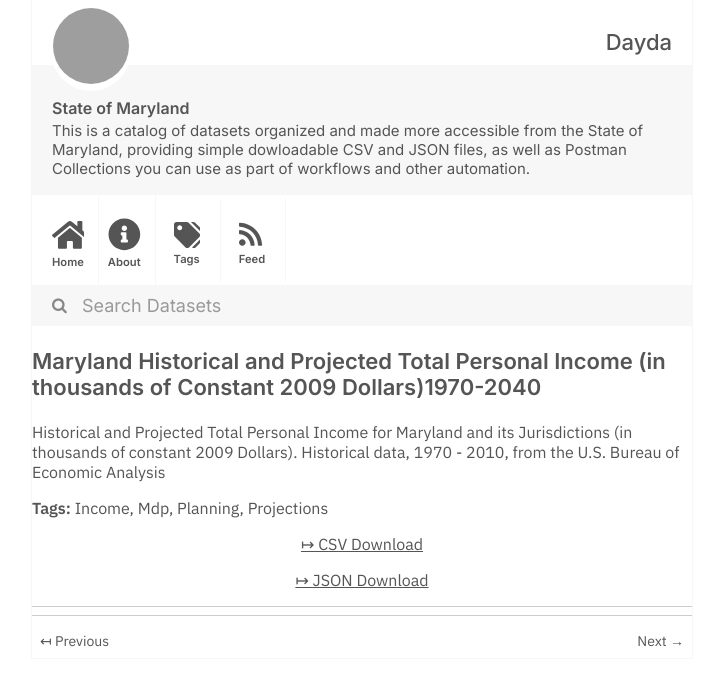
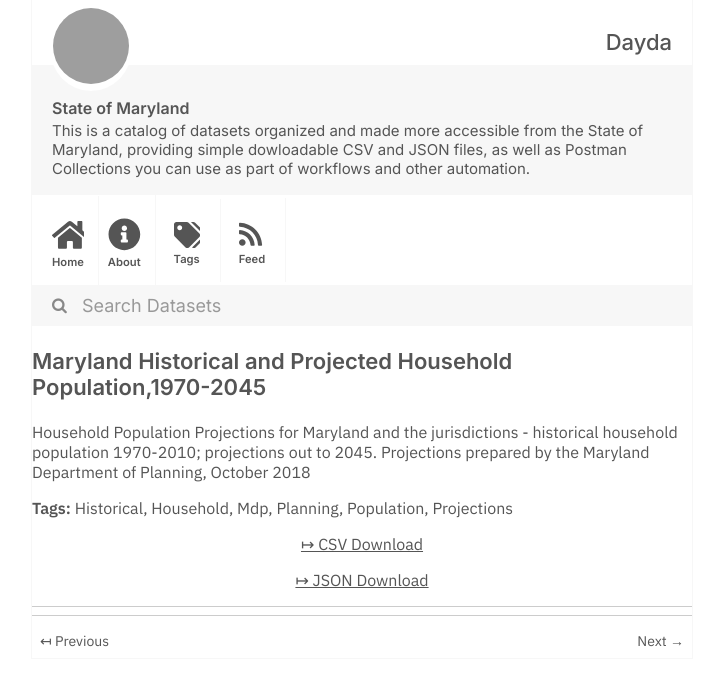
Before and after one commit to dayda-entities/state-of-maryland, a Jekyll site: the page built from _posts/2020-11-10-maryland-historical-and-projec.md, in a window 1280 px wide, cut to the strip 0-686 px from the top of the page. Shown: the whole strip, without its empty margins (278-1001 px from the left). Built offline with Jekyll 4.4.1, drawn with Linux system fonts in a browser that asks for light colours; grey boxes are pictures that could not be loaded.

Commit message:
Publish Data

```diff
--- a/_posts/2020-11-10-maryland-historical-and-projec.md
+++ b/_posts/2020-11-10-maryland-historical-and-projec.md
@@ -1,23 +1,23 @@
 ---
-title: >-
-  Maryland Historical and Projected Total Personal Income (in thousands of
-  Constant 2009 Dollars)1970-2040
-created: '2020-11-10T17:25:54.605372'
-modified: '2020-11-10T17:25:54.605382'
+title: 'Maryland Historical and Projected Household Population,1970-2045'
+created: '2020-11-10T17:24:44.807054'
+modified: '2020-11-10T17:24:44.807064'
 state: active
 type: dataset
 tags:
-  - Income
+  - Historical
+  - Household
   - Mdp
   - Planning
+  - Population
   - Projections
 groups:
   - Local Government
-csv_url: 'https://opendata.maryland.gov/api/views/yu6n-fkf7/rows.csv?accessType=DOWNLOAD'
+csv_url: 'https://opendata.maryland.gov/api/views/fbii-ubkr/rows.csv?accessType=DOWNLOAD'
 json_url: >-
-  https://opendata.maryland.gov/api/views/yu6n-fkf7/rows.json?accessType=DOWNLOAD
+  https://opendata.maryland.gov/api/views/fbii-ubkr/rows.json?accessType=DOWNLOAD
 layout: post
 
 ---
-Historical and Projected Total Personal Income for Maryland and its Jurisdictions (in thousands of constant 2009 Dollars).
-Historical data, 1970 - 2010, from the U.S.  Bureau of Economic Analysis
+Household Population Projections for Maryland and the jurisdictions - historical household population 1970-2010; projections out to 2045.
+Projections prepared by the Maryland Department of Planning, October 2018
```
